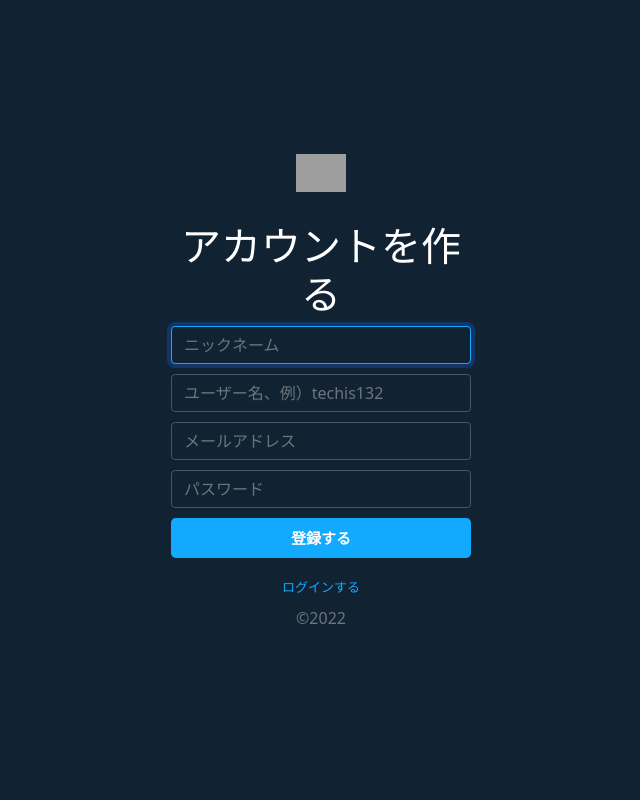
After one commit to fukamachi1063/TwitterClone, a PHP site: page /sign-up.php in a window 1280 px wide. The commit adds this page. Shown: the whole page, without its empty margins (319-959 px from the left). Run offline with PHP 8.4, Linux system fonts and the light colour scheme; grey boxes are pictures that could not be loaded.

Commit message:
会員登録画面＆ログイン画面

```diff
--- a/Views/css/style.css
+++ b/Views/css/style.css
@@ -1,6 +1,10 @@
 /*
 全体
 ****/
+
+html{
+    height:100%;
+}
 .container {
     display: flex;
     justify-content: center;
@@ -47,7 +51,8 @@
 }
 
 a{
-    color: #122;
+    font-size:13px;
+    color: #1af;
     text-decoration: none;
 }
 
@@ -241,3 +246,44 @@ a{
         }
     }
 }
+
+/*
+会員登録（ログイン画面共用）
+*****/
+
+body.signup{
+    display: flex;
+    align-items: center;
+    padding-top: 40px;
+    padding-bottom: 40px;
+    height: 100%;
+}
+.signup {
+    background-color: #123;
+    color: #fff;
+}
+.signup .form-signup{
+    width: 100%;
+    max-width: 330px;
+    padding: 15px;
+    margin: auto;
+}
+.signup .logo-white{
+    margin-bottom: 30px;
+    width: 50px;
+}
+.signup .h1{}
+.signup input{
+    margin-bottom: 10px;
+    background-color: #123;
+    border-color: #456;
+    color: #fff;
+}
+.signup input:focus{
+    background-color: #123;
+    border-color: #1af;
+    color: #fff;
+}
+
+
+body.signup.text-center {}
--- /dev/null
+++ b/Views/sign-up.php
@@ -0,0 +1,34 @@
+<!DOCTYPE html>
+<html lang="ja">
+
+<head>
+    <meta charset="UTF-8">
+    <meta http-equiv="X-UA-Compatible" content="IE=edge">
+    <meta name="viewport" content="width=device-width, initial-scale=1.0">
+    <link rel="icon" href="../Views/img/logo-twitterblue.svg">
+    <!-- Bootstrap CSS -->
+    <link href="https://cdn.jsdelivr.net/npm/bootstrap@5.0.0-beta1/dist/css/bootstrap.min.css" rel="stylesheet" integrity="sha384-giJF6kkoqNQ00vy+HMDP7azOuL0xtbfIcaT9wjKHr8RbDVddVHyTfAAsrekwKmP1" crossorigin="anonymous">
+    <link href="../Views/css/style.css" rel="stylesheet">
+
+
+    <title>会員登録画面 / Twitterクローン</title>
+    <meta name="description" content="会員登録画面です">
+</head>
+
+<body class="signup text-center">
+    <main class="form-signup">
+        <form action="sign-up.php" method="post">
+            <img src="../Views/img/logo-white.svg" alt="" class="logo-white">
+            <h1>アカウントを作る</h1>
+            <input type="text" class="form-control" name="nickname" placeholder="ニックネーム" maxlength="50" required autofocus>
+            <input type="text" class="form-control" name="name" placeholder="ユーザー名、例）techis132" maxlength="50" required >
+            <input type="email" class="form-control" name="email" placeholder="メールアドレス" maxlength="254" required >
+            <input type="password" class="form-control" name="password" placeholder="パスワード" minlength="4" maxlength="50" required >
+            <button class="w-100 btn btn-lg" type="submit">登録する</button>
+            <p class="mt-3 mb-2"><a href="sign-in.php">ログインする</a></p>
+            <p class="mt-2 mb-3 text-muted">&copy;2022</p>
+
+        </form>
+    </main>
+
+</body>
```
Also changed, not shown: Views/home.php (+15 -3 lines), Views/js/likes.js (added, +33 -0 lines), Views/sign-in.php (added, +32 -0 lines).
